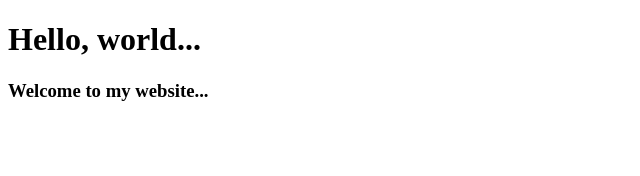
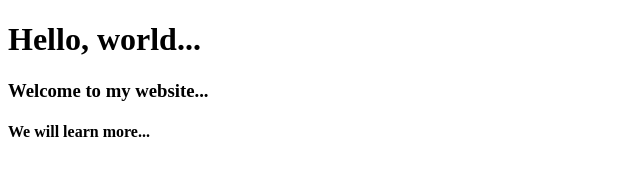
Before and after one commit to iamrizwan40/CS50-2020, a website: page index.html in a window 1280 px wide. Shown: the whole page, without its empty margins (0-640 px from the left). Drawn offline with Linux system fonts and the light colour scheme.

Commit message:
added a new line to some text

```diff
--- a/index.html
+++ b/index.html
@@ -9,5 +9,6 @@
 
     <h1>Hello, world...</h1>
     <h3>Welcome to my website...</h3>
+    <h4>We will learn more...</h4>
 </body>
 </html>
```
